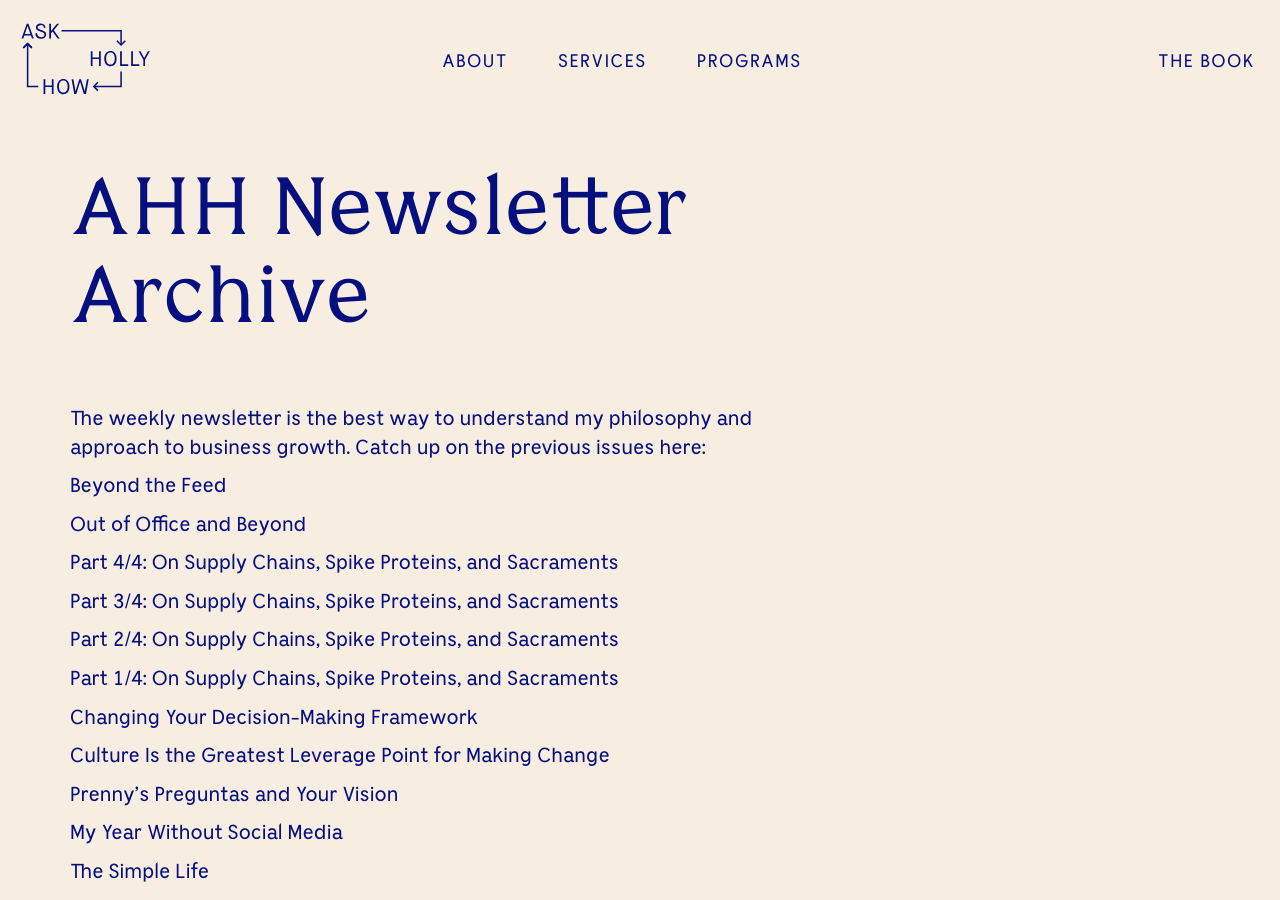
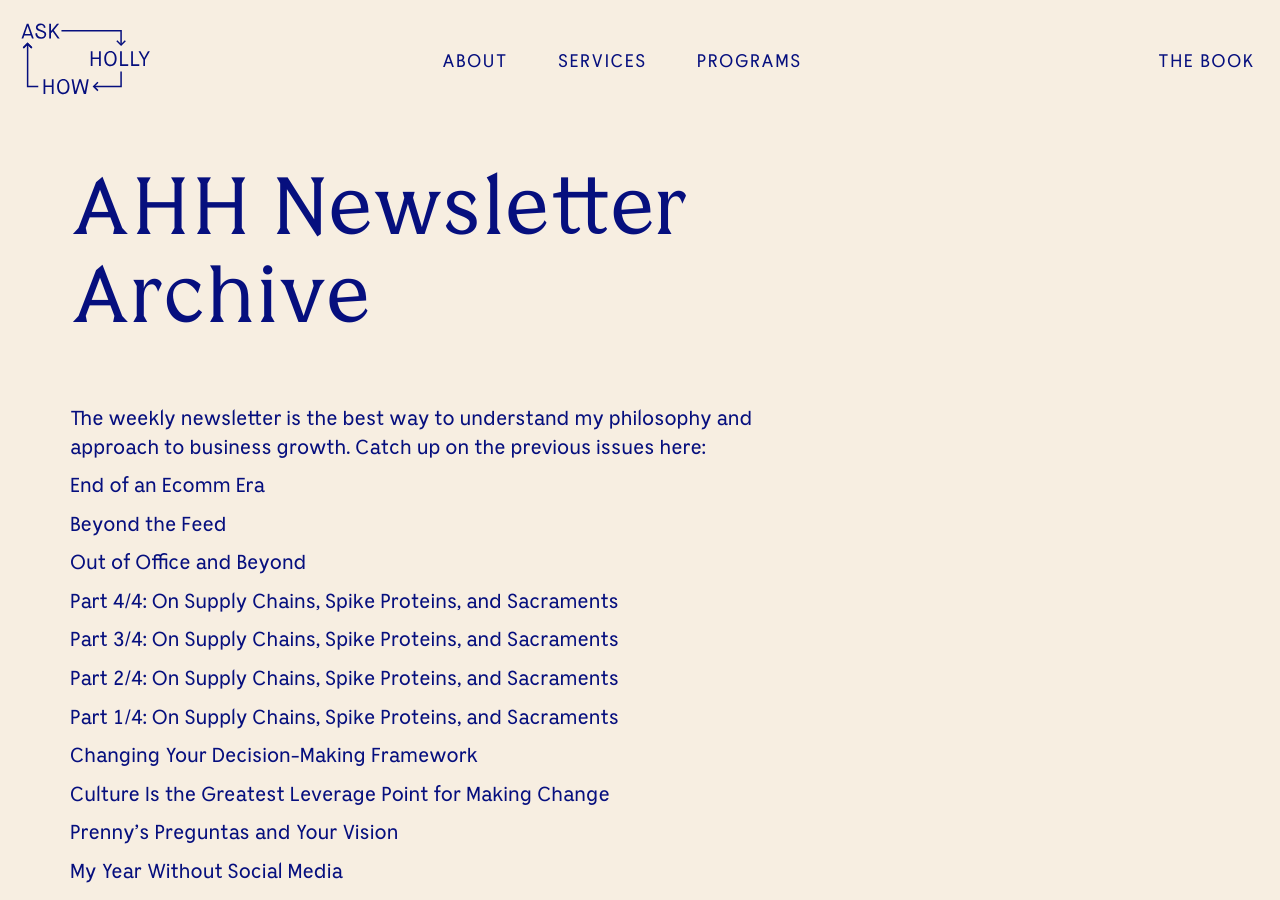
Before and after one commit to hollyhoward78/ask-holly-how, a Jekyll site: the page built from _posts/2017-06-22-intropost.md, in a window 1280 px wide and 900 px high. Built offline with Jekyll 4.4.1, drawn with Linux system fonts in a browser that asks for light colours; a script that is not in the unit is left out; comment, search, counter and statistics services are not loaded.

Commit message:
Update Resources “2017-06-22-intropost”

```diff
--- a/_posts/2017-06-22-intropost.md
+++ b/_posts/2017-06-22-intropost.md
@@ -4,6 +4,8 @@
 date: 2021-05-31T22:35:39.433Z
 ---
 The weekly newsletter is the best way to understand my philosophy and approach to business growth. Catch up on the previous issues here:
+
+[End of an Ecomm Era](https://us9.campaign-archive.com/?u=5d546171d6acc818005d962e1&id=670eabc7c8)
 
 [Beyond the Feed](https://us9.campaign-archive.com/?u=5d546171d6acc818005d962e1&id=1527c6ec58)
 
```
